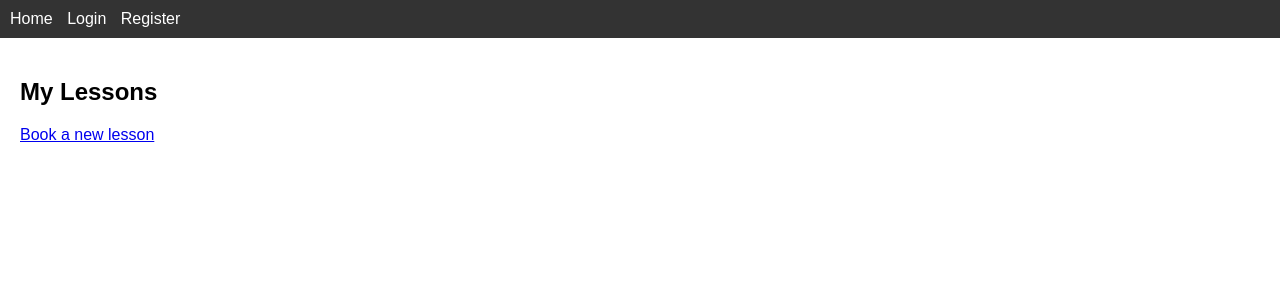
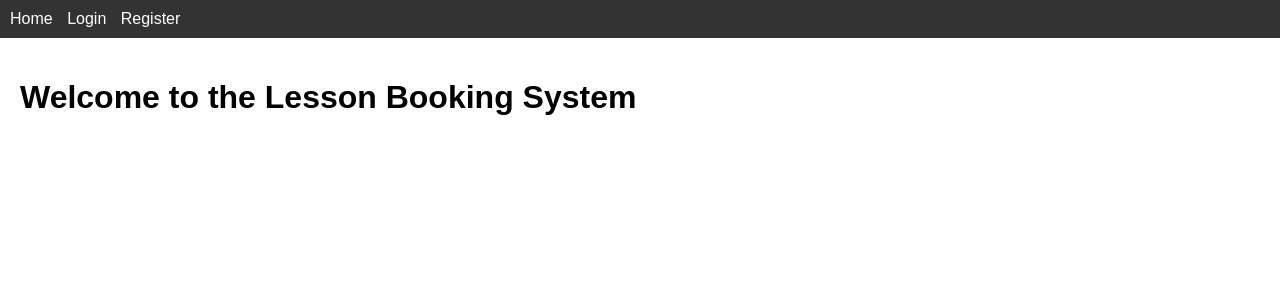
Before and after one commit to ProjBezpieczenstwo/frontend, a Flask app: template templates/lesson_browser.html in a window 1280 px wide. Shown: the top 300 px of the page. Run offline with Flask 3, Linux system fonts and the light colour scheme; the template is opened without the code that fills it, so the values that code supplies are empty.

```diff
--- a/templates/lesson_browser.html
+++ b/templates/lesson_browser.html
@@ -1,13 +1,5 @@
 {% extends "base.html" %}
-{% block title %}My Lessons{% endblock %}
+{% block title %}Home{% endblock %}
 {% block content %}
-<h2>My Lessons</h2>
-<a href="{{ url_for('lessons.create_lesson') }}">Book a new lesson</a>
-<ul>
-    {% for lesson in lessons %}
-        <li>
-            Lesson with teacher ID {{ lesson.teacher_id }} on {{ lesson.date }}
-        </li>
-    {% endfor %}
-</ul>
+<h1>Welcome to the Lesson Booking System</h1>
 {% endblock %}
```
